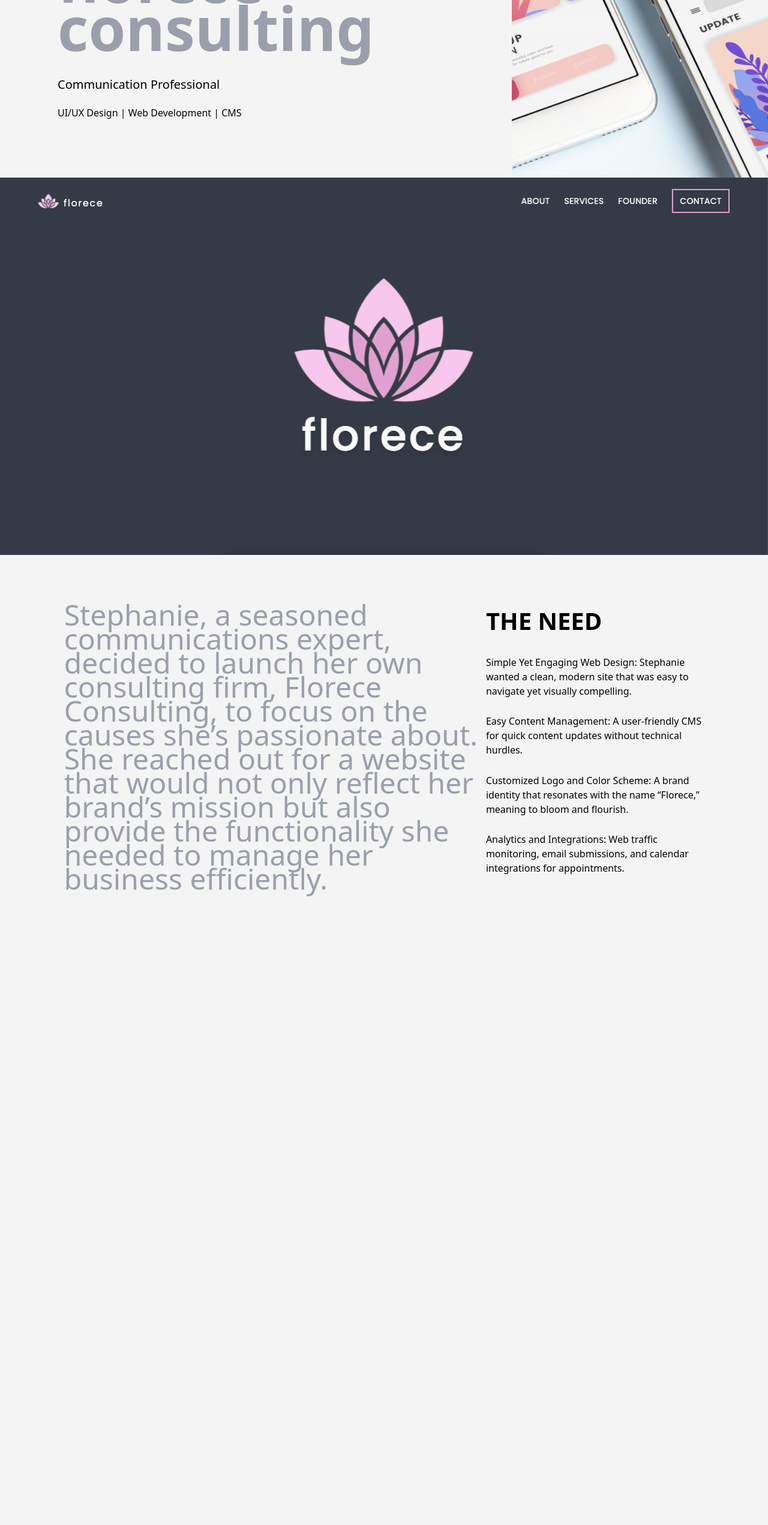
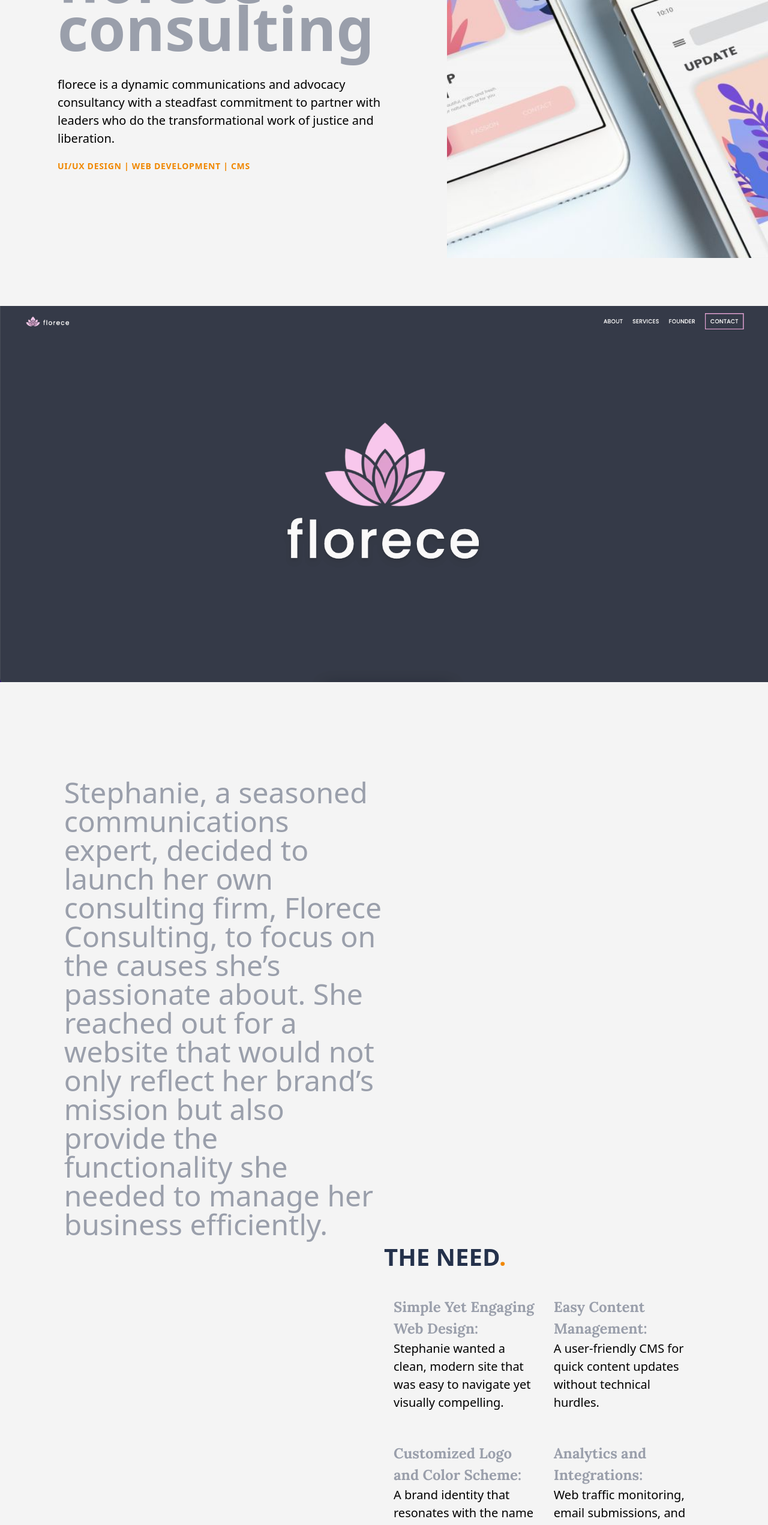
Before and after one commit to kbrandon19/debonairfox-creative-studio, a Next.js app: page /CaseStudy in a window 1280 px wide. Shown: the part 234-2776 px from the top of the page at 60% size. Before the commit the page ends 1799 px from the top, so only its background shows below. Built offline with nearby package versions, Linux system fonts and the light colour scheme.

Commit message:
Case Study page - WIP

```diff
--- a/app/CaseStudy/page.tsx
+++ b/app/CaseStudy/page.tsx
@@ -5,26 +5,26 @@ import screenShot from "../assets/screenshot.png";
 
 function page() {
   return (
-    <div className="w-full h-auto bg-white">
+    <div className="w-full h-screen bg-white">
       {/* Intro */}
-      <div className="w-full h-full  flex flex-col lg:flex-row">
-        <div className="md:basis-4/6 p-24 flex flex-col gap-y-10">
-          <h1 className="text-titleMid leading-[2.5rem] md:text-titleMd md:leading-[5rem] font-semibold opacity-75 text-accent-100 ">
+      <div className="w-full h-auto lg:h-3/4  flex flex-col lg:flex-row gap-y-20">
+
+        <div className="md:basis-4/6 p-4 md:p-24 flex flex-col gap-y-5 md:gap-y-10">
+          <h1 className="text-titleSm leading-[4rem] md:text-titleMd md:leading-[5rem]
+          xl:text-titleLg xl:leading-[9.375rem]
+          font-semibold opacity-75 text-accent-100 ">
             florece consulting
           </h1>
-          <div className="flex flex-col gap-y-5">
+          <div className="max-w-screen-smd flex flex-col gap-y-5">
             <p className="text-l">
-              {/* Stephanie, a seasoned communications expert, decided to launch her
-              own consulting firm, Florece Consulting, to focus on the causes
-              she’s passionate about. She reached out for a website that would not
-              only reflect her brand’s mission but also provide the functionality
-              she needed to manage her business efficiently. */}
-              Communication Professional
+              florece is a dynamic communications and advocacy consultancy with a steadfast commitment to partner with leaders who do the transformational work of justice and liberation.
+
             </p>
-            <p className=""> UI/UX Design | Web Development | CMS</p>
+            <p className="text-sm text-tangerine uppercase tracking-wider font-semibold"> UI/UX Design | Web Development | CMS</p>
           </div>
         </div>
-        <div className="md:basis-2/6 bg-blue-300">
+
+        <div className="md:basis-3/6">
           <Image
             src={phoneImg}
             width={0}
@@ -36,7 +36,7 @@ function page() {
       </div>
 
       {/* Large Image */}
-      <div className="w-full h-full bg-white">
+      <div className="w-full h-auto bg-white my-20">
         <div>
           <Image
             src={screenShot}
@@ -48,23 +48,91 @@ function page() {
         </div>
       </div>
 
-      <div className="w-5/6 h-full mx-auto bg-white flex flex-col md:flex-row py-20">
-      <h1 className="text-titleMid leading-[2.5rem] font-normal opacity-75 text-accent-100 ">
 
-      Stephanie, a seasoned communications expert, decided to launch her
+     {/* Case Study */}
+     <div className="w-5/6 h-auto mx-auto bg-white flex flex-col md:flex-row py-20 ">
+        {/* Layout Design #2 */}
+        <div className="grid grid-cols-1 md:grid-cols-2 grid-rows-auto gap-y-20 lg:gap-y-0 ">
+          <div className="col-span-2 md:col-start-1 lg:col-span-1">
+            <h1 className="text-secTitle md:text-titleMid leading-[3rem] font-normal opacity-75 text-accent-100 ">
+              Stephanie, a seasoned communications expert, decided to launch her
               own consulting firm, Florece Consulting, to focus on the causes
-              she’s passionate about. She reached out for a website that would not
-              only reflect her brand’s mission but also provide the functionality
-              she needed to manage her business efficiently.
+              she’s passionate about. She reached out for a website that would
+              not only reflect her brand’s mission but also provide the
+              functionality she needed to manage her business efficiently.
+            </h1>
+          </div>
+
+          <div className="h-auto w-auto row-start-2 col-start-2 flex flex-col md:flex-wrap md:flex-row">
+
+
+            <p className="w-full uppercase text-secTitle font-semibold text-accent-default">The Need<span className="text-tangerine">.</span></p>
+
+
+            <div className="h-auto w-full md:w-1/2 md:p-4 mt-5">
+
+              <h3 className="text-xl bodyText font-bold opacity-75 text-accent-100">Simple Yet Engaging Web Design: </h3>
+              <p className="text-l font-light">
+                Stephanie wanted a clean, modern
+                site that was easy to navigate yet visually compelling.
+              </p>
+            </div>
+
+            <div className="h-auto w-full md:w-1/2 md:p-4 mt-5">
+              <h3 className="text-xl bodyText font-bold opacity-75 text-accent-100">Easy Content Management:</h3> <p className="text-l font-light">
+                A user-friendly CMS for quick content
+                updates without technical hurdles.
+              </p>
+            </div>
+
+            <div className="h-auto w-full md:w-1/2 md:p-4 mt-5">
+              <h3 className="text-xl bodyText font-bold opacity-75 text-accent-100">Customized Logo and Color Scheme:</h3> <p className="text-l font-light">
+                A brand identity that resonates
+                with the name “Florece,” meaning to bloom and flourish.
+              </p>
+            </div>
+            <div className="h-auto w-full md:w-1/2 md:p-4 mt-5">
+              <h3 className="text-xl bodyText font-bold opacity-75 text-accent-100">Analytics and Integrations: </h3>
+              <p className="text-l font-light">
+                Web traffic monitoring, email
+                submissions, and calendar integrations for appointments.
+              </p>
+            </div>
+          </div>
+        </div>
+
+        {/* <div className="basis-2/4">
+          <h1 className="text-titleMid leading-[3rem] font-normal opacity-75 text-accent-100 ">
+            Stephanie, a seasoned communications expert, decided to launch her
+            own consulting firm, Florece Consulting, to focus on the causes
+            she’s passionate about. She reached out for a website that would not
+            only reflect her brand’s mission but also provide the functionality
+            she needed to manage her business efficiently.
           </h1>
-          <div className="flex flex-wrap">
-            <p className="uppercase text-secTitle font-semibold">The Need</p>
-            <div>Simple Yet Engaging Web Design: Stephanie wanted a clean, modern site that was easy to navigate yet visually compelling.</div>
-            <div>Easy Content Management: A user-friendly CMS for quick content updates without technical hurdles.</div>
-            <div>Customized Logo and Color Scheme: A brand identity that resonates with the name “Florece,” meaning to bloom and flourish.</div>
-            <div>Analytics and Integrations: Web traffic monitoring, email submissions, and calendar integrations for appointments.</div>
+        </div> */}
+        {/* <div className="basis-1/4 flex flex-wrap">
+          <p className="uppercase text-secTitle font-semibold">The Need</p>
+          <div>
+            Simple Yet Engaging Web Design: Stephanie wanted a clean, modern
+            site that was easy to navigate yet visually compelling.
           </div>
+          <div>
+            Easy Content Management: A user-friendly CMS for quick content
+            updates without technical hurdles.
+          </div>
+          <div>
+            Customized Logo and Color Scheme: A brand identity that resonates
+            with the name “Florece,” meaning to bloom and flourish.
+          </div>
+          <div>
+            Analytics and Integrations: Web traffic monitoring, email
+            submissions, and calendar integrations for appointments.
+          </div>
+        </div> */}
       </div>
+
+
+
     </div>
   );
 }
--- a/app/page.tsx
+++ b/app/page.tsx
@@ -14,11 +14,11 @@ export default function Home() {
 
  {/* <ComingSoon/> */}
  <CaseStudy/>
-    <Hero/>
+    {/* <Hero/>
     <Banner/>
     <Services/>
     <About/>
-    <Contact/>
+    <Contact/> */}
     {/* <Footer/> */}
 
 
```
Also changed, not shown: app/assets/screenshot.png.
